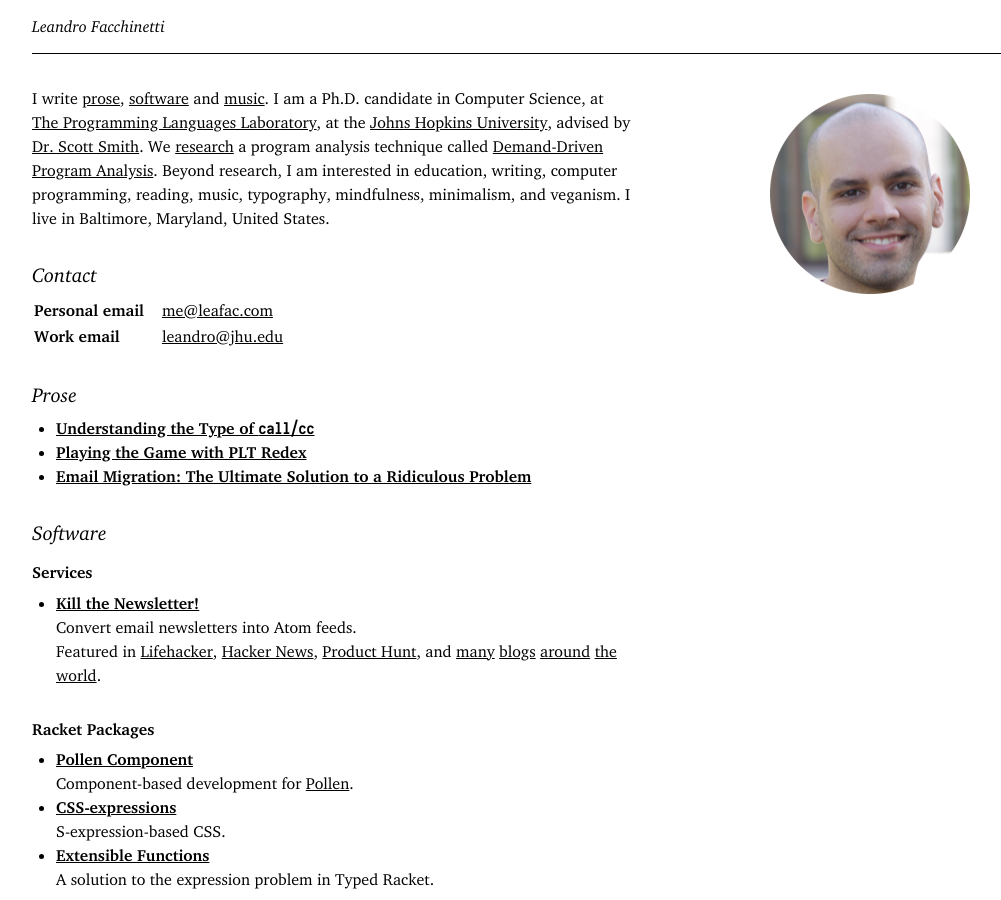
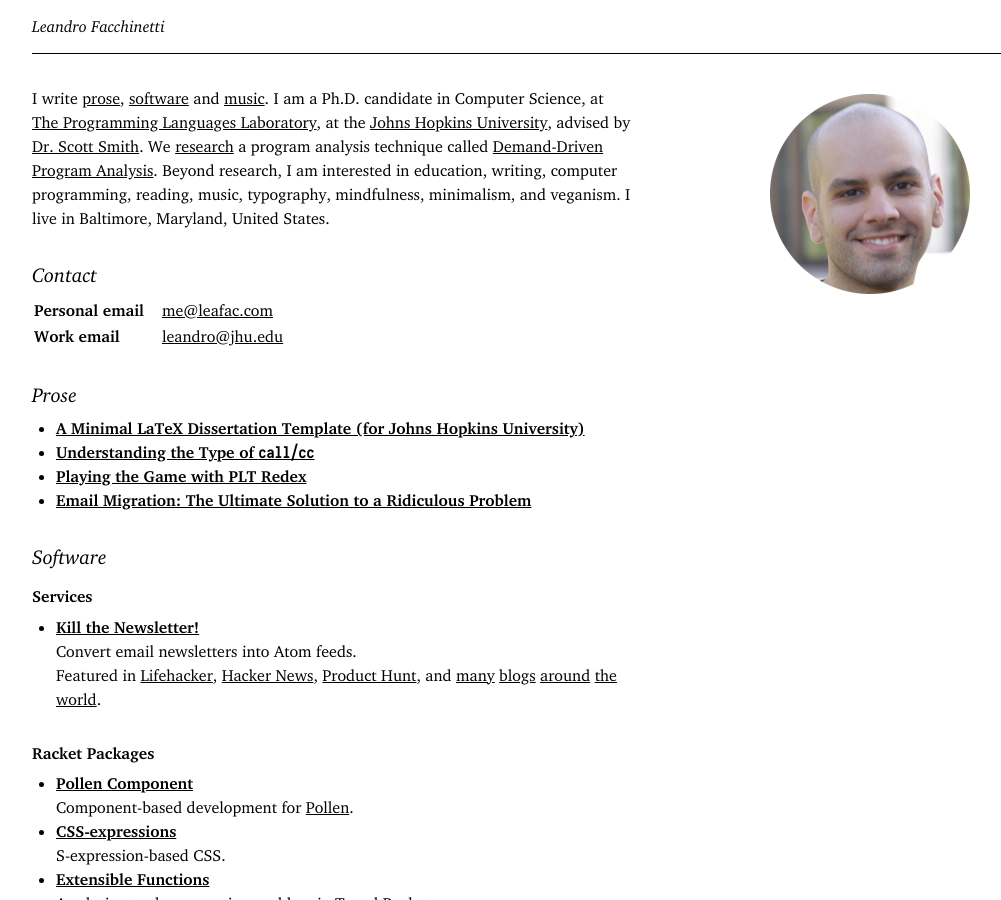
Before and after one commit to leafac/leafac.com, a Jekyll site: the page built from index.md, in a window 1280 px wide and 900 px high. Shown: the whole window, without its empty margins (108-1109 px from the left). Built offline with Jekyll 4.4.1, drawn with Linux system fonts in a browser that asks for light colours.

Commit message:
Publish article

```diff
--- a/index.md
+++ b/index.md
@@ -440,6 +440,7 @@ Contact
 Prose
 =====
 
+- [**A Minimal LaTeX Dissertation Template (for Johns Hopkins University)**](/prose/a-minimal-latex-dissertation-template-for-johns-hopkins-university/)
 - [**Understanding the Type of `call/cc`**](/prose/understanding-the-type-of-call-cc/)
 - [**Playing the Game with PLT Redex**](/prose/playing-the-game-with-plt-redex/)
 - [**Email Migration: The Ultimate Solution to a Ridiculous Problem**](/prose/email-migration/)
```
